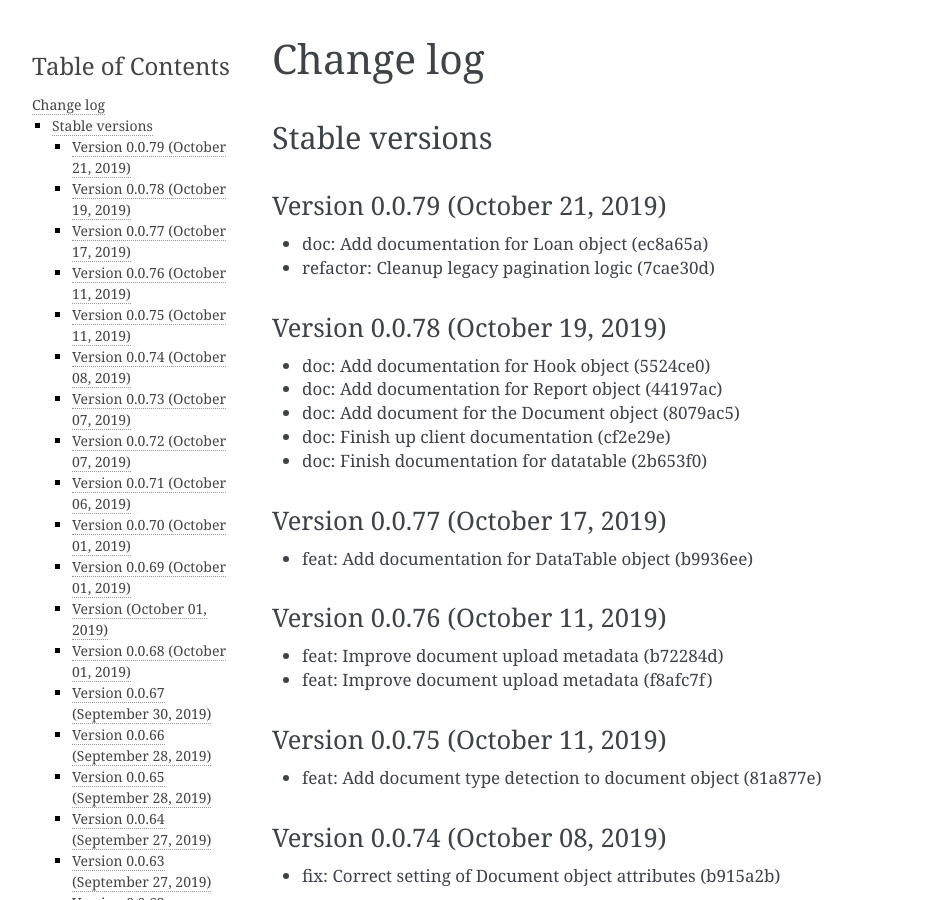
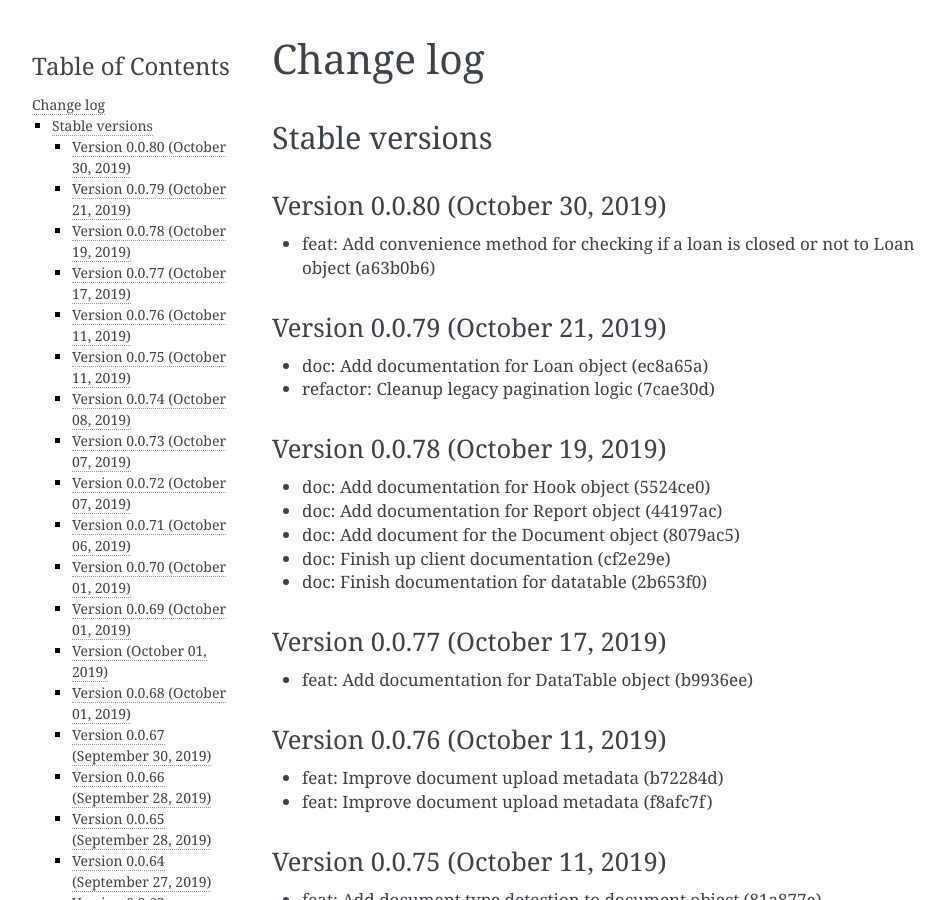
Before and after one commit to mobidevke/PyFineract, a Sphinx documentation site: the page built from docs/changes.rst, in a window 1280 px wide and 900 px high. Shown: the whole window, without its empty margins (148-1093 px from the left). Built offline with Sphinx 7.4.7, drawn with Linux system fonts in a browser that asks for light colours; formulas are drawn with MathJax 3.

Commit message:
Publish version 0.0.80

```diff
--- a/docs/changes.rst
+++ b/docs/changes.rst
@@ -3,6 +3,11 @@ Change log
 
 Stable versions
 ~~~~~~~~~~~~~~~
+
+Version 0.0.80 (October 30, 2019)
+-------------------------------------
+
+* feat: Add convenience method for checking if a loan is closed or not to Loan object (a63b0b6)
 
 Version 0.0.79 (October 21, 2019)
 -------------------------------------
--- a/setup.py
+++ b/setup.py
@@ -2,7 +2,7 @@ import textwrap
 
 import setuptools
 
-version = "0.0.79"
+version = "0.0.80"
 
 if __name__ == '__main__':
     setuptools.setup(
```
